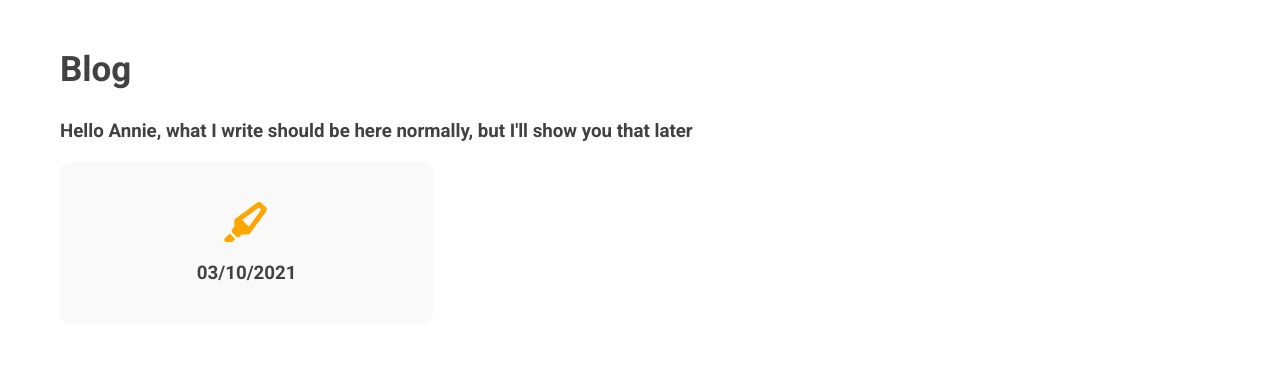
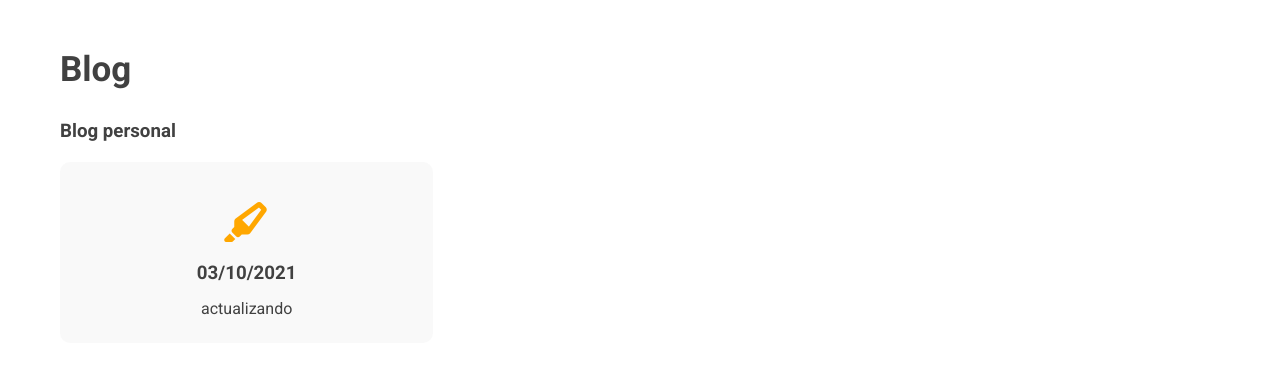
Before and after one commit to leonardo0920/LDBlog, a plain HTML site: page index.html in a window 1280 px wide. Shown: the part 1540-1908 px from the top of the page. Drawn offline with nearby package versions, Linux system fonts and the light colour scheme.

Commit message:
Correccion

```diff
--- a/index.html
+++ b/index.html
@@ -109,12 +109,13 @@
     <section id="Blog">
       <div class="container">
         <h2 class="section__title">Blog</h2>
-        <h3 class="section__subtitle">Hello Annie, what I write should be here normally, but I'll show you that later</h3>
+        <h3 class="section__subtitle">Blog personal</h3>
         <div class="Blog__grid">
           <div class="services__item">
             <i class="fas fa-highlighter"></i>
             <h3>03/10/2021</h3>
             <p>
+              actualizando
             </p>
           </div>
         </div>
```
